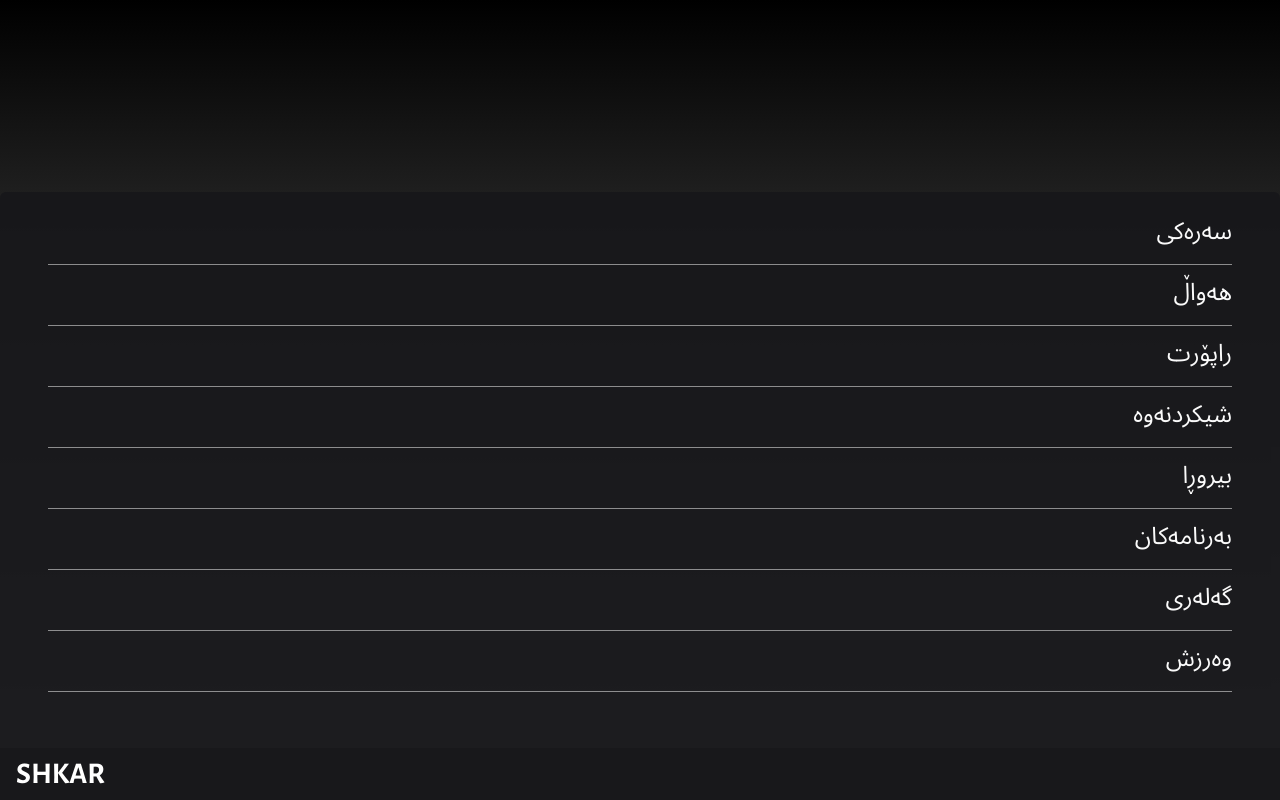
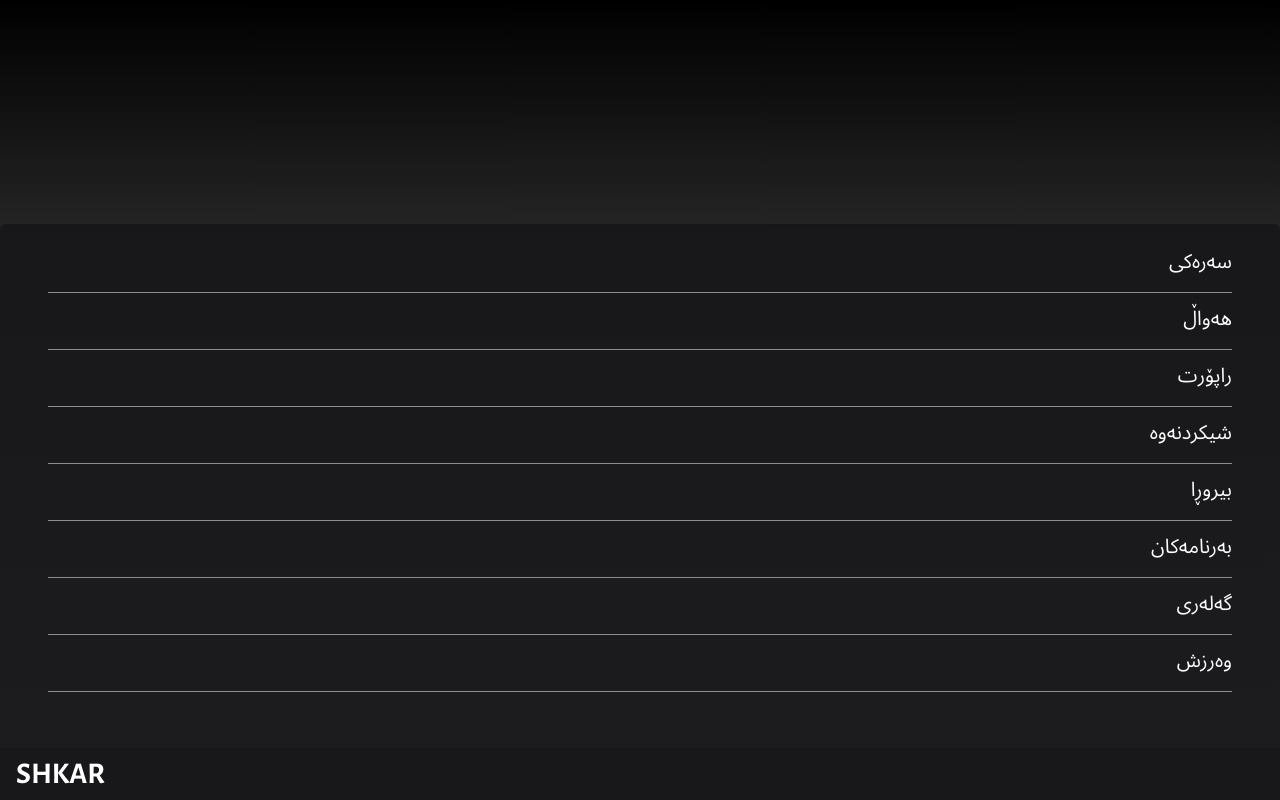
Before and after one commit to shkarDiary/shkar-portfolio1, a Next.js app: page / in a window 1280 px wide. Shown: the top 800 px of the page. Built offline with nearby package versions, Linux system fonts and the light colour scheme.

Commit message:
navigation layout change

```diff
--- a/src/components/navigation.tsx
+++ b/src/components/navigation.tsx
@@ -41,18 +41,20 @@ function Navigation() {
         animate={{
           opacity: isOpen ? 100 : 0,
           display: isOpen ? "flex" : "none",
-          height: isOpen ? "38rem" : "0",
+          height: isOpen ? "36rem" : "0",
           width: isOpen ? "100%" : "90%",
+          scale: isOpen ? 1 : 0.8,
         }}
         initial={{
           opacity: 0,
           display: "none",
           height: 0,
           width: "90%",
+          scale: 1,
         }}
         transition={{ duration: 0.3 }}
         className="fixed bottom-0  hidden w-full flex-col  gap-3
-        rounded-md bg-primary/95 px-12 py-6 text-2xl text-primary-foreground"
+        rounded-md bg-primary/95 px-12 py-6 text-xl text-primary-foreground"
       >
         {navItems.map((item, index) => (
           <div className="flex w-full flex-col items-end " key={index}>
```
